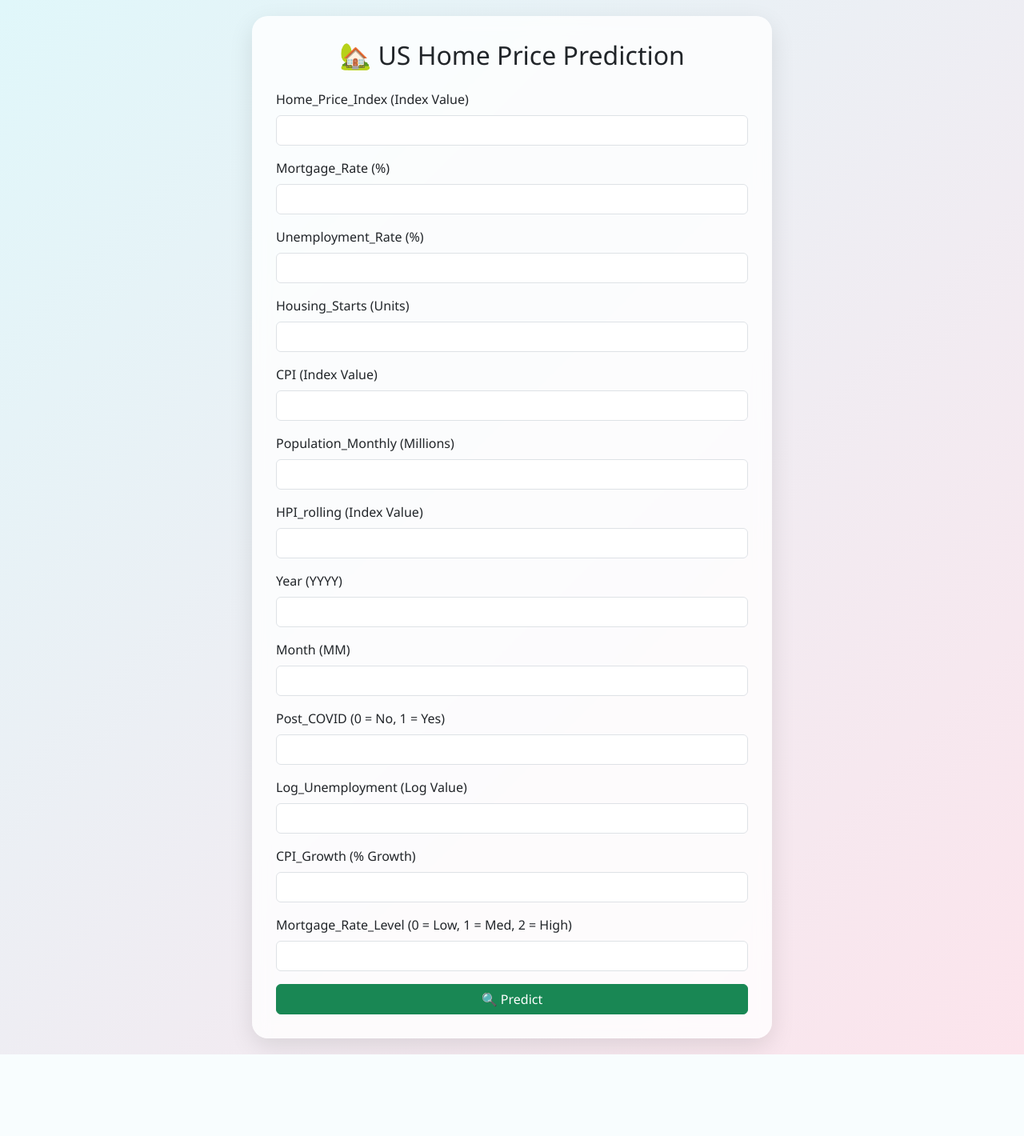
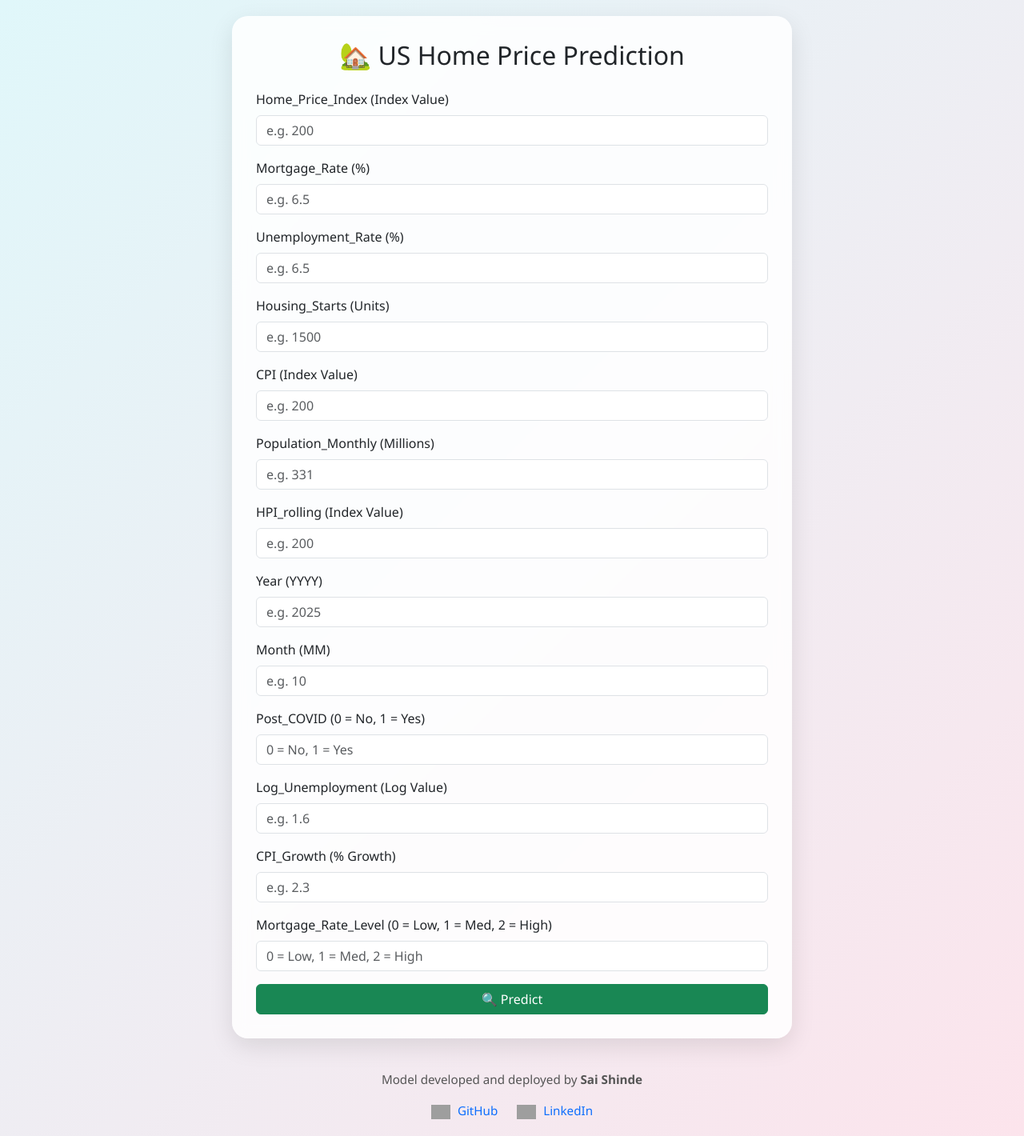
Before and after one commit to shindesai125/US-Home-Price-Modeling, a Flask app: page / in a window 1280 px wide. Shown: the whole page at 80% size. Before the commit the page ends 1318 px from the top, so only its background shows below. Run offline with Flask 3, Linux system fonts and the light colour scheme; parts of the project's set-up code (start-up, migrations or seed data) failed here and were passed over; some libraries are stand-ins or nearby versions; grey boxes are pictures that could not be loaded.

Commit message:
✨ Update app.py and index.html with interactive UI, tooltips, and modal prediction

```diff
--- a/app.py
+++ b/app.py
@@ -33,7 +33,7 @@ def home():
             values = [float(request.form[feature]) for feature, _ in FEATURE_NAMES]
             features = np.array([values])
             log_price = model.predict(features)[0]
-            actual_price = np.exp(log_price)  # Reverse log transformation
+            actual_price = np.exp(log_price)
             prediction = f"The predicted House Price is: ${actual_price:,.2f}"
         except Exception as e:
             prediction = f"Error: {str(e)}"
--- a/templates/index.html
+++ b/templates/index.html
@@ -3,66 +3,140 @@
 <head>
   <meta charset="UTF-8">
   <title>🏡 US Home Price Prediction</title>
+  <meta name="viewport" content="width=device-width, initial-scale=1">
   <link href="https://cdn.jsdelivr.net/npm/bootstrap@5.3.0/dist/css/bootstrap.min.css" rel="stylesheet">
+  <script src="https://cdn.jsdelivr.net/npm/bootstrap@5.3.0/dist/js/bootstrap.bundle.min.js"></script>
   <style>
     body {
       background: linear-gradient(135deg, #e0f7fa, #fce4ec);
       font-family: 'Segoe UI', sans-serif;
       display: flex;
+      flex-direction: column;
       justify-content: center;
       align-items: center;
       min-height: 100vh;
       padding: 20px;
     }
     .glass-card {
-      background: rgba(255, 255, 255, 0.8);
+      background: rgba(255, 255, 255, 0.85);
       backdrop-filter: blur(10px);
       border-radius: 20px;
       padding: 30px;
       box-shadow: 0 10px 30px rgba(0,0,0,0.1);
       animation: fadeIn 1s ease-in-out;
       width: 100%;
-      max-width: 650px;
+      max-width: 700px;
     }
     @keyframes fadeIn {
       from { opacity: 0; transform: translateY(30px); }
       to { opacity: 1; transform: translateY(0); }
     }
-    .prediction {
-      font-size: 1.8rem;
+    .form-label {
+      font-weight: 500;
+    }
+    .modal-body p {
+      font-size: 1.6rem;
       font-weight: bold;
       color: #4caf50;
-      margin-top: 20px;
-      text-align: center;
       animation: glow 1.5s infinite alternate;
     }
     @keyframes glow {
       from { text-shadow: 0 0 5px #4caf50; }
       to { text-shadow: 0 0 20px #4caf50; }
     }
-    .form-label {
-      font-weight: 500;
+    .spinner-border {
+      display: none;
+      margin: 20px auto;
+    }
+    footer {
+      margin-top: 40px;
+      text-align: center;
+      font-size: 0.95rem;
+      color: #555;
+    }
+    footer a {
+      margin: 0 10px;
+      text-decoration: none;
+    }
+    footer img {
+      width: 24px;
+      vertical-align: middle;
+      margin-right: 5px;
     }
   </style>
 </head>
 <body>
   <div class="glass-card">
     <h2 class="text-center mb-4">🏡 US Home Price Prediction</h2>
-    <form method="POST">
+    <form method="POST" onsubmit="showSpinner()">
       {% for feature, unit in features %}
         <div class="mb-3">
-          <label class="form-label">{{ feature }} ({{ unit }})</label>
-          <input type="text" class="form-control" name="{{ feature }}" required>
+          <label class="form-label" data-bs-toggle="tooltip" title="Enter {{ unit }} value">
+            {{ feature }} ({{ unit }})
+          </label>
+          <input type="text" class="form-control" name="{{ feature }}" required
+                 placeholder="{% if feature == 'Year' %}e.g. 2025
+                              {% elif feature == 'Month' %}e.g. 10
+                              {% elif feature == 'Post_COVID' %}0 = No, 1 = Yes
+                              {% elif feature == 'Mortgage_Rate_Level' %}0 = Low, 1 = Med, 2 = High
+                              {% elif unit == '%' %}e.g. 6.5
+                              {% elif unit == 'Millions' %}e.g. 331
+                              {% elif unit == 'Index Value' %}e.g. 200
+                              {% elif unit == 'Units' %}e.g. 1500
+                              {% elif unit == 'Log Value' %}e.g. 1.6
+                              {% elif unit == '% Growth' %}e.g. 2.3
+                              {% else %}Enter value{% endif %}">
         </div>
       {% endfor %}
       <button type="submit" class="btn btn-success w-100">🔍 Predict</button>
+      <div class="spinner-border text-primary" role="status" id="loadingSpinner">
+        <span class="visually-hidden">Loading...</span>
+      </div>
     </form>
+  </div>
 
-    {% if prediction %}
-      <div class="prediction">
-        {{ prediction }}
+  {% if prediction %}
+  <script>
+    window.onload = function() {
+      var myModal = new bootstrap.Modal(document.getElementById('resultModal'));
+      myModal.show();
+    };
+  </script>
+
+  <div class="modal fade" id="resultModal" tabindex="-1" aria-labelledby="resultModalLabel" aria-hidden="true">
+    <div class="modal-dialog modal-dialog-centered">
+      <div class="modal-content">
+        <div class="modal-header">
+          <h5 class="modal-title" id="resultModalLabel">🏡 Prediction Result</h5>
+          <button type="button" class="btn-close" data-bs-dismiss="modal" aria-label="Close"></button>
+        </div>
+        <div class="modal-body text-center">
+          <p>{{ prediction }}</p>
+        </div>
+        <div class="modal-footer">
+          <button type="button" class="btn btn-outline-primary" data-bs-dismiss="modal">Predict Again</button>
+        </div>
       </div>
-    {% endif %}
+    </div>
   </div>
+  {% endif %}
+
+  <footer>
+    <p>Model developed and deployed by <strong>Sai Shinde</strong></p>
+    <a href="https://github.com/shindesai125" target="_blank">
+      <img src="https://cdn-icons-png.flaticon.com/512/25/25231.png" alt="GitHub"> GitHub
+    </a>
+    <a href="https://www.linkedin.com/in/sai-shinde-98156a30b/" target="_blank">
+      <img src="https://cdn-icons-png.flaticon.com/512/174/174857.png" alt="LinkedIn"> LinkedIn
+    </a>
+  </footer>
+
+  <script>
+    function showSpinner() {
+      document.getElementById('loadingSpinner').style.display = 'block';
+    }
+    const tooltips = document.querySelectorAll('[data-bs-toggle="tooltip"]');
+    tooltips.forEach(t => new bootstrap.Tooltip(t));
+  </script>
 </body>
 </html>
```
